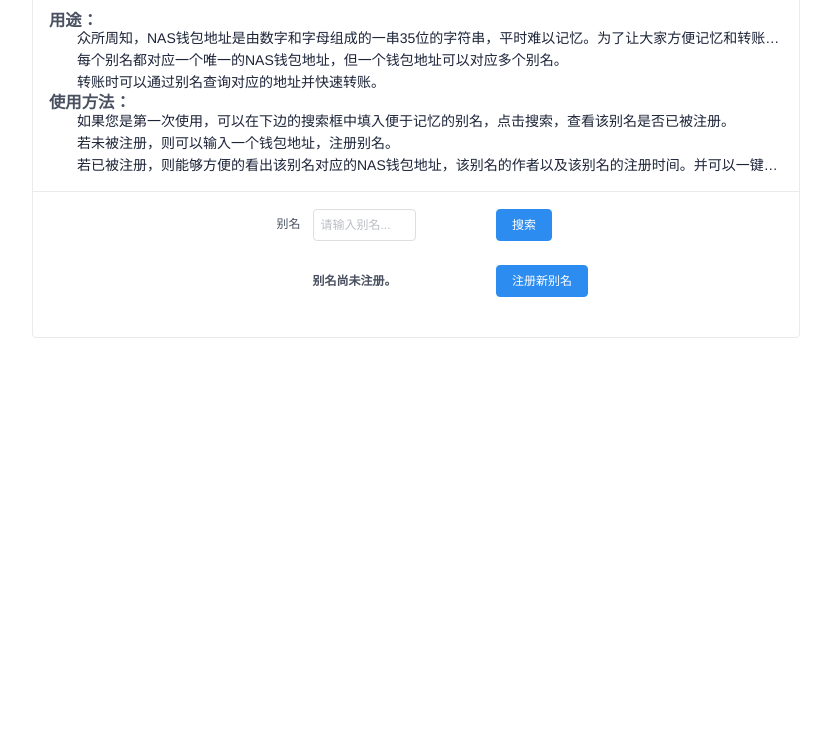
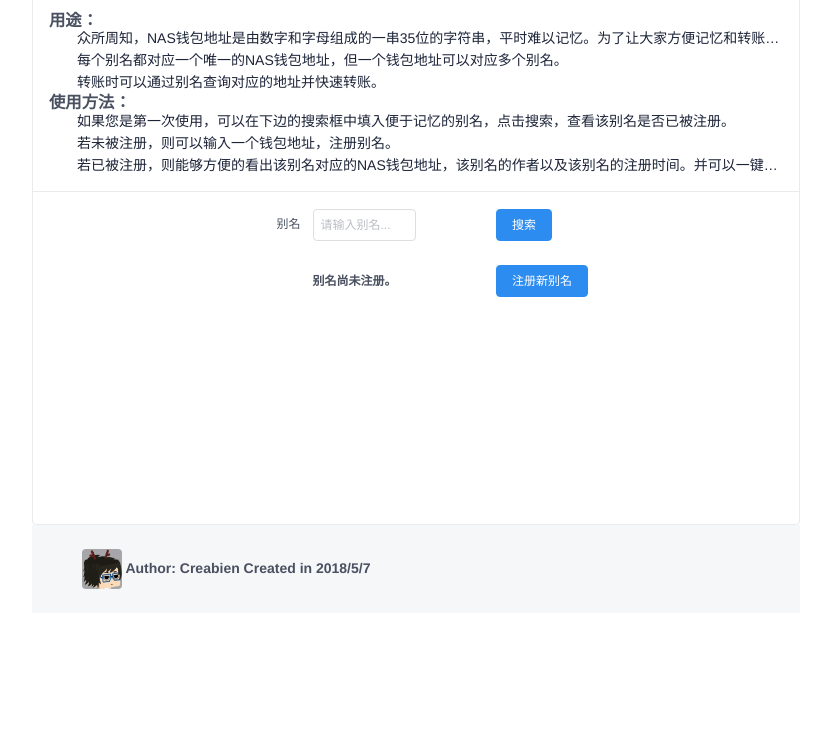
Before and after one commit to Creabine/Nas-Alias, a plain HTML site: page index.html in a window 1280 px wide. Shown: the part 67-800 px from the top of the page, without its empty margins (224-1055 px from the left). Drawn offline with Linux system fonts and the light colour scheme.

Commit message:
优化杨思

```diff
--- a/index.html
+++ b/index.html
@@ -43,7 +43,7 @@
           </p>
         </div>
 
-        <i-form :model="formData" :label-width="80">
+        <i-form :model="formData" :label-width="80" class="card">
           <Row>
             <i-col span="6" offset="6">
               <form-item label="别名">
--- a/style/index.css
+++ b/style/index.css
@@ -2,8 +2,8 @@
   width: 60%;
   margin: 0 auto;
 }
-.content{
-  min-height: 800px;
+.card{
+  min-height: 300px;
 }
 .content p{
 	font-weight: normal !important;
```
